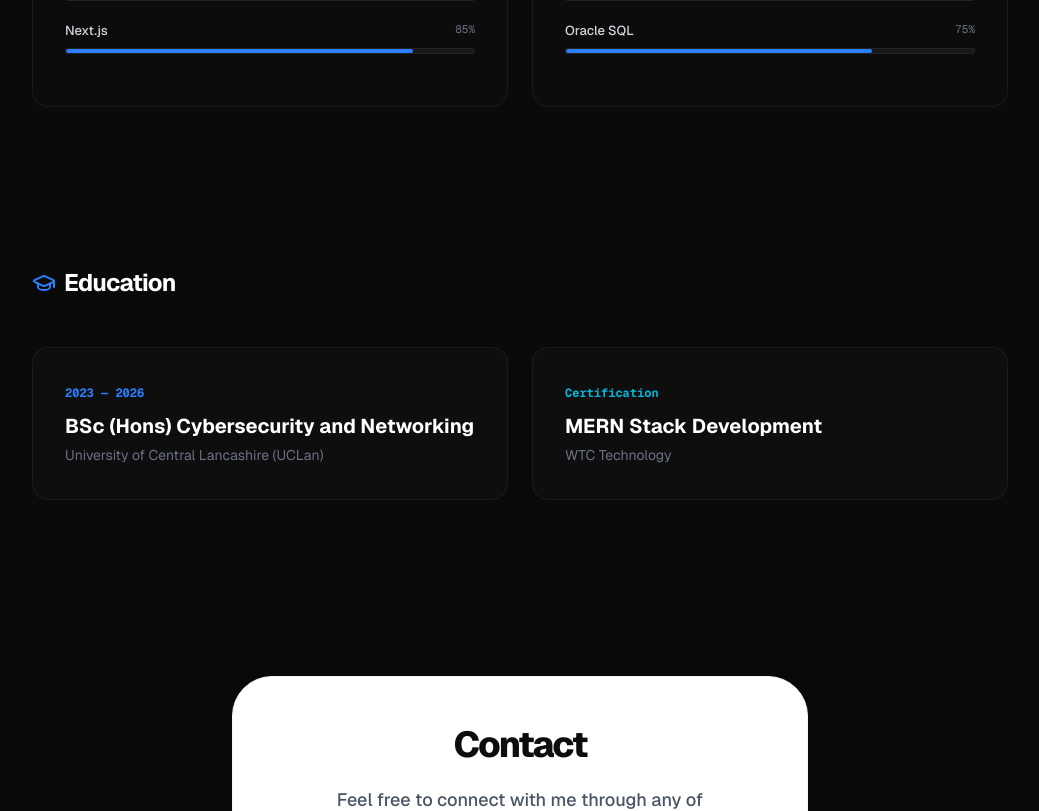
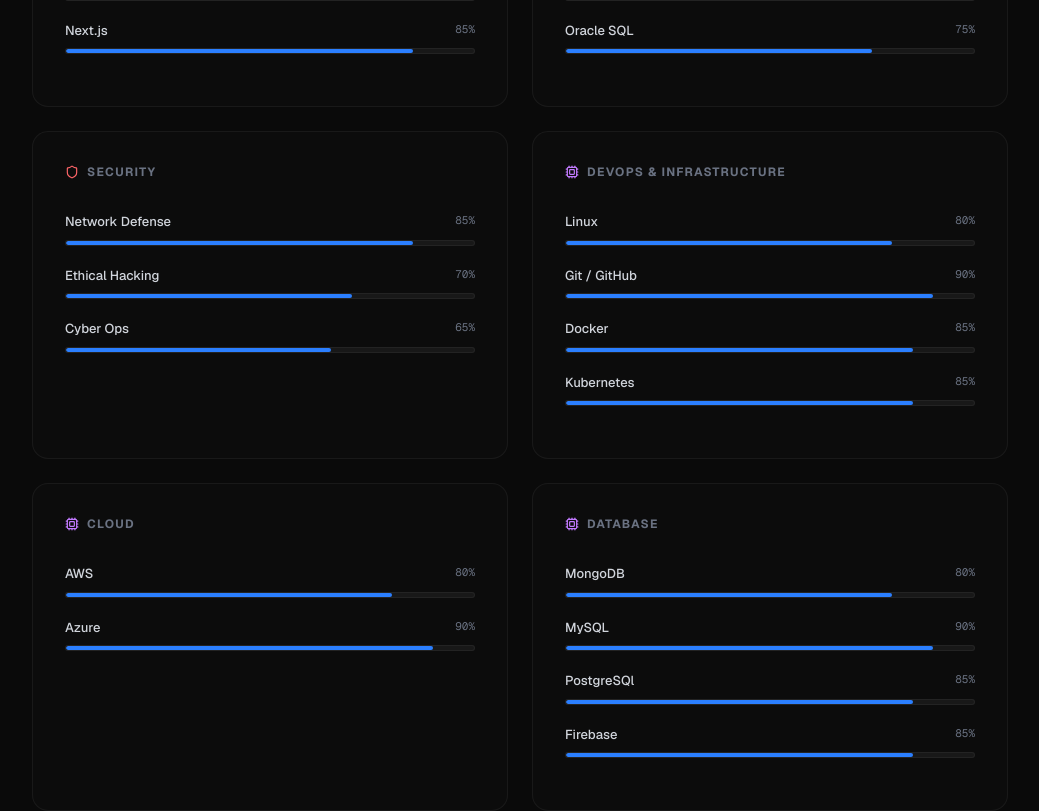
Before and after one commit to Meepo132/portfolio_jue, a Next.js app: page / in a window 1280 px wide. Shown: the part 1900-2711 px from the top of the page, without its empty margins (120-1159 px from the left). Built offline with nearby package versions, Linux system fonts and the light colour scheme.

Commit message:
Update portfolio content

```diff
--- a/app/page.tsx
+++ b/app/page.tsx
@@ -204,6 +204,77 @@
               <SkillBar name="Microsoft SQL" percentage="80%" />
               <SkillBar name="Oracle SQL" percentage="75%" />
             </div>
+            {/* Security Skills */}
+
+            <div className="p-8 rounded-2xl border border-white/5 bg-white/[0.01]">
+
+              <h4 className="text-xs font-bold uppercase tracking-widest text-gray-500 mb-8 flex items-center gap-2">
+
+                <Shield size={14} className="text-red-400" /> Security
+
+              </h4>
+
+              <SkillBar name="Network Defense" percentage="85%" />
+
+              <SkillBar name="Ethical Hacking" percentage="70%" />
+
+              <SkillBar name="Cyber Ops" percentage="65%" />
+
+            </div>
+            {/* Others */}
+
+            <div className="p-8 rounded-2xl border border-white/5 bg-white/[0.01]">
+
+              <h4 className="text-xs font-bold uppercase tracking-widest text-gray-500 mb-8 flex items-center gap-2">
+
+                <Cpu size={14} className="text-purple-400" /> DevOps & Infrastructure
+
+              </h4>
+
+              <SkillBar name="Linux" percentage="80%" />
+
+              <SkillBar name="Git / GitHub" percentage="90%" />
+
+              <SkillBar name="Docker" percentage="85%" />
+
+              <SkillBar name="Kubernetes" percentage="85%" />
+
+            </div>
+            {/* Cloud */}
+
+            <div className="p-8 rounded-2xl border border-white/5 bg-white/[0.01]">
+
+              <h4 className="text-xs font-bold uppercase tracking-widest text-gray-500 mb-8 flex items-center gap-2">
+
+                <Cpu size={14} className="text-purple-400" /> Cloud
+
+              </h4>
+
+              <SkillBar name="AWS" percentage="80%" />
+
+              <SkillBar name="Azure" percentage="90%" />
+
+            </div>
+
+            {/* Database */}
+
+            <div className="p-8 rounded-2xl border border-white/5 bg-white/[0.01]">
+
+              <h4 className="text-xs font-bold uppercase tracking-widest text-gray-500 mb-8 flex items-center gap-2">
+
+                <Cpu size={14} className="text-purple-400" /> Database
+
+              </h4>
+
+              <SkillBar name="MongoDB" percentage="80%" />
+
+              <SkillBar name="MySQL" percentage="90%" />
+
+              <SkillBar name="PostgreSQl" percentage="85%" />
+
+              <SkillBar name="Firebase" percentage="85%" />
+
+            </div>
           </div>
         </section>
 
```
